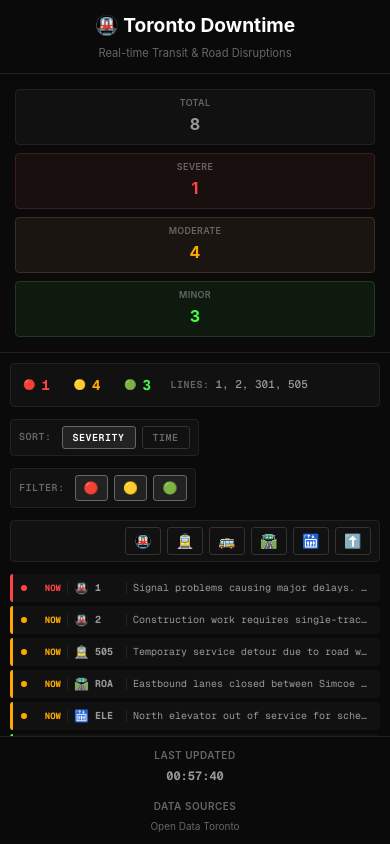
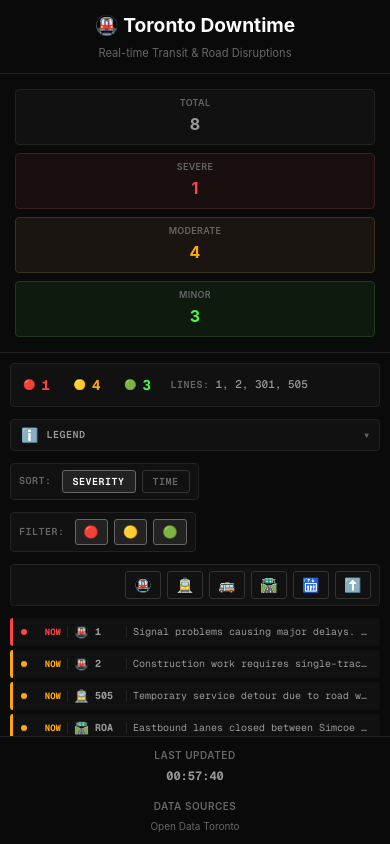
Before and after one commit to monuit/to-downtime, a React (Vite) app: page / in a window 390 px wide. Built offline with nearby package versions, Linux system fonts and the light colour scheme; no server answers.

Commit message:
Add Legend component and improve UI/UX alignment - all elements now consistently 600px max-width

```diff
--- a/src/components/Canvas.tsx
+++ b/src/components/Canvas.tsx
@@ -1,6 +1,7 @@
 import { useState } from 'react'
 import { useDisruptionStore } from '../store/disruptions'
 import { StatusBar } from './StatusBar'
+import { Legend } from './Legend'
 import '../styles/Canvas.css'
 
 export const Canvas: React.FC = () => {
@@ -86,6 +87,8 @@ export const Canvas: React.FC = () => {
   return (
     <div className="canvas-container">
       <StatusBar disruptions={disruptions} />
+
+      <Legend />
 
       {/* Filter and Sort Controls */}
       <div className="controls">
--- /dev/null
+++ b/src/components/Legend.css
@@ -0,0 +1,185 @@
+.legend-container {
+  width: 100%;
+  max-width: 600px;
+  margin-bottom: 12px;
+  font-family: 'Geist Mono', monospace;
+}
+
+.legend-toggle {
+  display: flex;
+  align-items: center;
+  gap: 8px;
+  width: 100%;
+  background: #111;
+  border: 1px solid #222;
+  border-radius: 4px;
+  padding: 8px 12px;
+  cursor: pointer;
+  transition: all 0.2s ease;
+  color: #999;
+  font-family: 'Geist Mono', monospace;
+  font-size: 11px;
+  font-weight: 600;
+}
+
+.legend-toggle:hover {
+  background: #1a1a1a;
+  border-color: #333;
+  color: #bbb;
+}
+
+.legend-icon {
+  font-size: 14px;
+}
+
+.legend-text {
+  flex: 1;
+  text-align: left;
+  text-transform: uppercase;
+  letter-spacing: 0.5px;
+}
+
+.legend-arrow {
+  font-size: 8px;
+  transition: transform 0.2s ease;
+  opacity: 0.6;
+}
+
+.legend-arrow.expanded {
+  transform: rotate(180deg);
+}
+
+.legend-content {
+  background: #111;
+  border: 1px solid #222;
+  border-top: none;
+  border-radius: 0 0 4px 4px;
+  padding: 12px;
+  margin-top: -1px;
+  animation: slideDown 0.2s ease;
+}
+
+@keyframes slideDown {
+  from {
+    opacity: 0;
+    transform: translateY(-10px);
+  }
+  to {
+    opacity: 1;
+    transform: translateY(0);
+  }
+}
+
+.legend-section {
+  margin-bottom: 16px;
+}
+
+.legend-section:last-of-type {
+  margin-bottom: 12px;
+}
+
+.legend-heading {
+  font-size: 10px;
+  color: #666;
+  text-transform: uppercase;
+  letter-spacing: 0.5px;
+  font-weight: 700;
+  margin: 0 0 8px 0;
+  padding-bottom: 4px;
+  border-bottom: 1px solid #222;
+}
+
+.legend-items {
+  display: flex;
+  flex-direction: column;
+  gap: 6px;
+}
+
+.legend-item {
+  display: flex;
+  align-items: center;
+  gap: 8px;
+  font-size: 10px;
+}
+
+.legend-badge {
+  font-size: 12px;
+  min-width: 20px;
+  text-align: center;
+  display: inline-flex;
+  align-items: center;
+  justify-content: center;
+}
+
+.legend-badge.severe {
+  color: #ff4444;
+}
+
+.legend-badge.moderate {
+  color: #ffaa00;
+}
+
+.legend-badge.minor {
+  color: #44ff44;
+}
+
+.legend-badge.time {
+  background: #1a1a1a;
+  padding: 2px 6px;
+  border-radius: 3px;
+  font-size: 9px;
+  font-weight: 700;
+  color: #999;
+  font-family: 'Geist Mono', monospace;
+}
+
+.legend-label {
+  font-weight: 600;
+  color: #999;
+  min-width: 80px;
+}
+
+.legend-desc {
+  color: #666;
+  font-size: 9px;
+  flex: 1;
+}
+
+.legend-tip {
+  background: #0d0d0d;
+  border: 1px solid #222;
+  border-radius: 4px;
+  padding: 8px 10px;
+  font-size: 10px;
+  color: #999;
+  display: flex;
+  align-items: center;
+  gap: 6px;
+}
+
+.legend-tip strong {
+  color: #bbb;
+}
+
+@media (max-width: 768px) {
+  .legend-container {
+    max-width: 100%;
+  }
+
+  .legend-toggle {
+    font-size: 10px;
+    padding: 6px 10px;
+  }
+
+  .legend-content {
+    padding: 10px;
+  }
+
+  .legend-item {
+    font-size: 9px;
+  }
+
+  .legend-label {
+    min-width: 70px;
+  }
+}
--- /dev/null
+++ b/src/components/Legend.tsx
@@ -0,0 +1,97 @@
+import React, { useState } from 'react'
+import './Legend.css'
+
+export const Legend: React.FC = () => {
+  const [isExpanded, setIsExpanded] = useState(false)
+
+  return (
+    <div className="legend-container">
+      <button
+        className="legend-toggle"
+        onClick={() => setIsExpanded(!isExpanded)}
+        aria-label="Toggle legend"
+      >
+        <span className="legend-icon">ℹ️</span>
+        <span className="legend-text">Legend</span>
+        <span className={`legend-arrow ${isExpanded ? 'expanded' : ''}`}>▼</span>
+      </button>
+
+      {isExpanded && (
+        <div className="legend-content">
+          <div className="legend-section">
+            <h4 className="legend-heading">Severity Levels</h4>
+            <div className="legend-items">
+              <div className="legend-item">
+                <span className="legend-badge severe">🔴</span>
+                <span className="legend-label">Severe</span>
+                <span className="legend-desc">Major delays, service suspended</span>
+              </div>
+              <div className="legend-item">
+                <span className="legend-badge moderate">🟡</span>
+                <span className="legend-label">Moderate</span>
+                <span className="legend-desc">Minor delays, detours active</span>
+              </div>
+              <div className="legend-item">
+                <span className="legend-badge minor">🟢</span>
+                <span className="legend-label">Minor</span>
+                <span className="legend-desc">Advisory, no major impact</span>
+              </div>
+            </div>
+          </div>
+
+          <div className="legend-section">
+            <h4 className="legend-heading">Transit Types</h4>
+            <div className="legend-items">
+              <div className="legend-item">
+                <span className="legend-badge">🚇</span>
+                <span className="legend-label">Subway</span>
+              </div>
+              <div className="legend-item">
+                <span className="legend-badge">🚊</span>
+                <span className="legend-label">Streetcar</span>
+              </div>
+              <div className="legend-item">
+                <span className="legend-badge">🚌</span>
+                <span className="legend-label">Bus</span>
+              </div>
+              <div className="legend-item">
+                <span className="legend-badge">🛣️</span>
+                <span className="legend-label">Road</span>
+              </div>
+              <div className="legend-item">
+                <span className="legend-badge">🛗</span>
+                <span className="legend-label">Elevator</span>
+              </div>
+              <div className="legend-item">
+                <span className="legend-badge">⬆️</span>
+                <span className="legend-label">Escalator</span>
+              </div>
+            </div>
+          </div>
+
+          <div className="legend-section">
+            <h4 className="legend-heading">Time Indicators</h4>
+            <div className="legend-items">
+              <div className="legend-item">
+                <span className="legend-badge time">NOW</span>
+                <span className="legend-desc">Just reported (&lt; 1 minute)</span>
+              </div>
+              <div className="legend-item">
+                <span className="legend-badge time">5m</span>
+                <span className="legend-desc">Minutes ago</span>
+              </div>
+              <div className="legend-item">
+                <span className="legend-badge time">2h</span>
+                <span className="legend-desc">Hours ago</span>
+              </div>
+            </div>
+          </div>
+
+          <div className="legend-tip">
+            <strong>💡 Tip:</strong> Click any disruption to see full details
+          </div>
+        </div>
+      )}
+    </div>
+  )
+}
--- a/src/components/StatusBar.css
+++ b/src/components/StatusBar.css
@@ -8,6 +8,8 @@
   border: 1px solid #222;
   margin-bottom: 12px;
   font-family: 'Geist Mono', monospace;
+  width: 100%;
+  max-width: 600px;
 }
 
 .status-counts {
```
